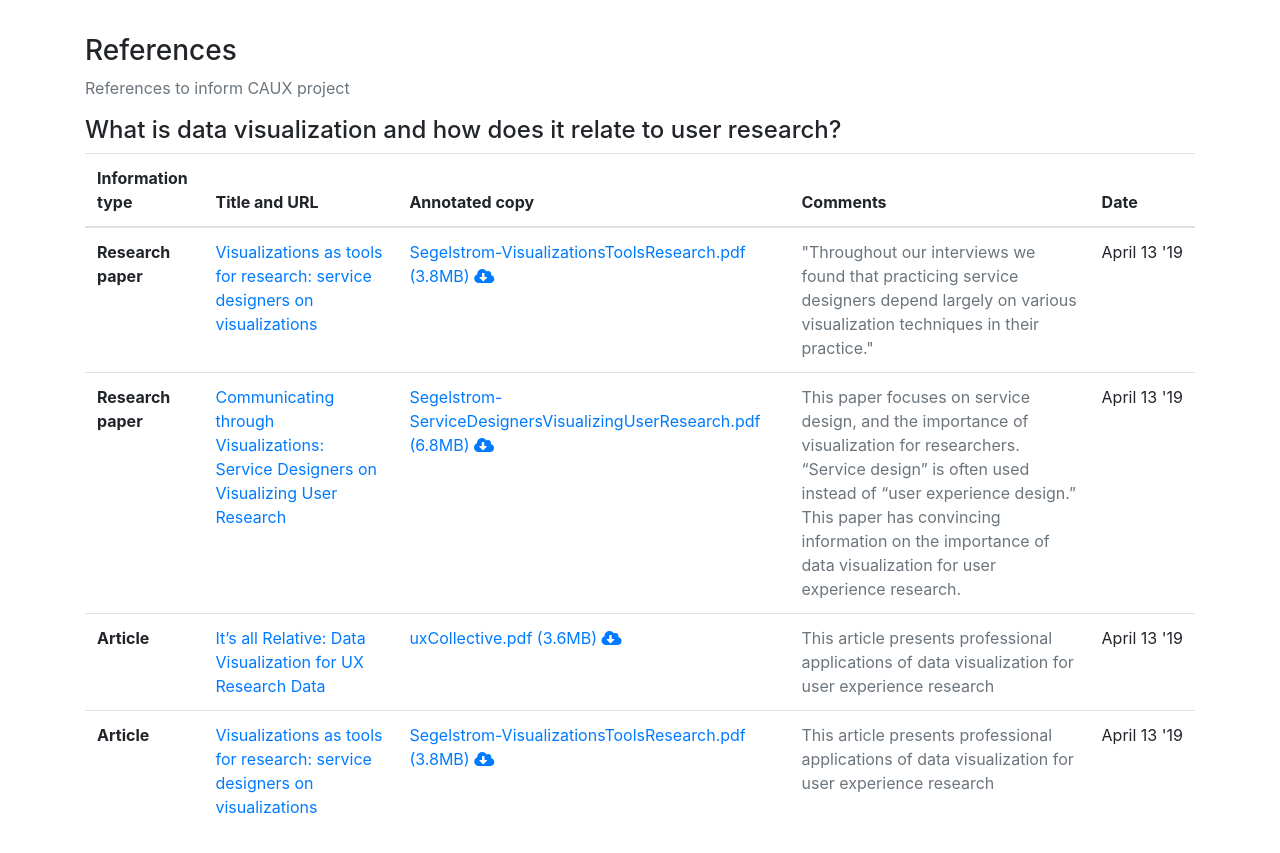
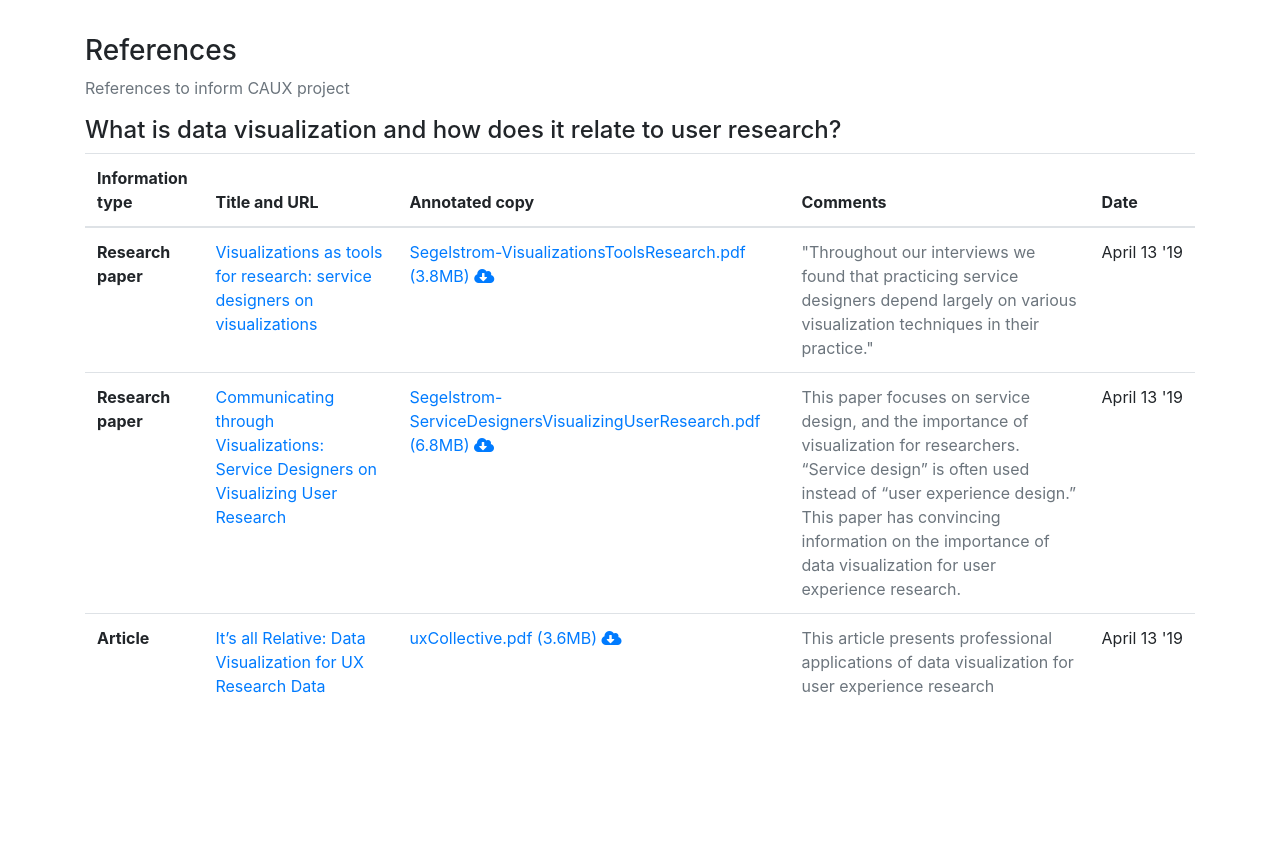
Before and after one commit to Vittorio2015/Dalian, a plain HTML site: page student/Jennifer/index.html in a window 1280 px wide. Shown: the part 141-994 px from the top of the page. After the commit the page ends 947 px from the top, so only its background shows below. Drawn offline with nearby package versions, Linux system fonts and the light colour scheme.

Commit message:
Update index.html

```diff
--- a/student/Jennifer/index.html
+++ b/student/Jennifer/index.html
@@ -186,28 +186,6 @@
                                     April 13 '19
                                 </td>
                             </tr>
-                            <tr>
-                                <th scope="row">
-                                    Article
-                                </th>
-                                <td>
-                                    <a href="https://www.nordes.org/opj/index.php/n13/article/download/53/44">
-                                        Visualizations as tools for research: service designers on visualizations
-                                    </a>
-                                </td>
-                                <td>
-                                    <a href="Segelstrom-VisualizationsToolsResearch.pdf">
-                                        Segelstrom-VisualizationsToolsResearch.pdf (3.8MB)
-                                        <i class="fas fa-cloud-download-alt"></i>
-                                    </a>
-                                </td>
-                                <td class="text-muted">
-                                    This article presents professional applications of data visualization for user experience research
-                                </td>
-                                <td>
-                                    April 13 '19
-                                </td>
-                            </tr>
                         </tbody>
                     </table>
                 </div>
```
